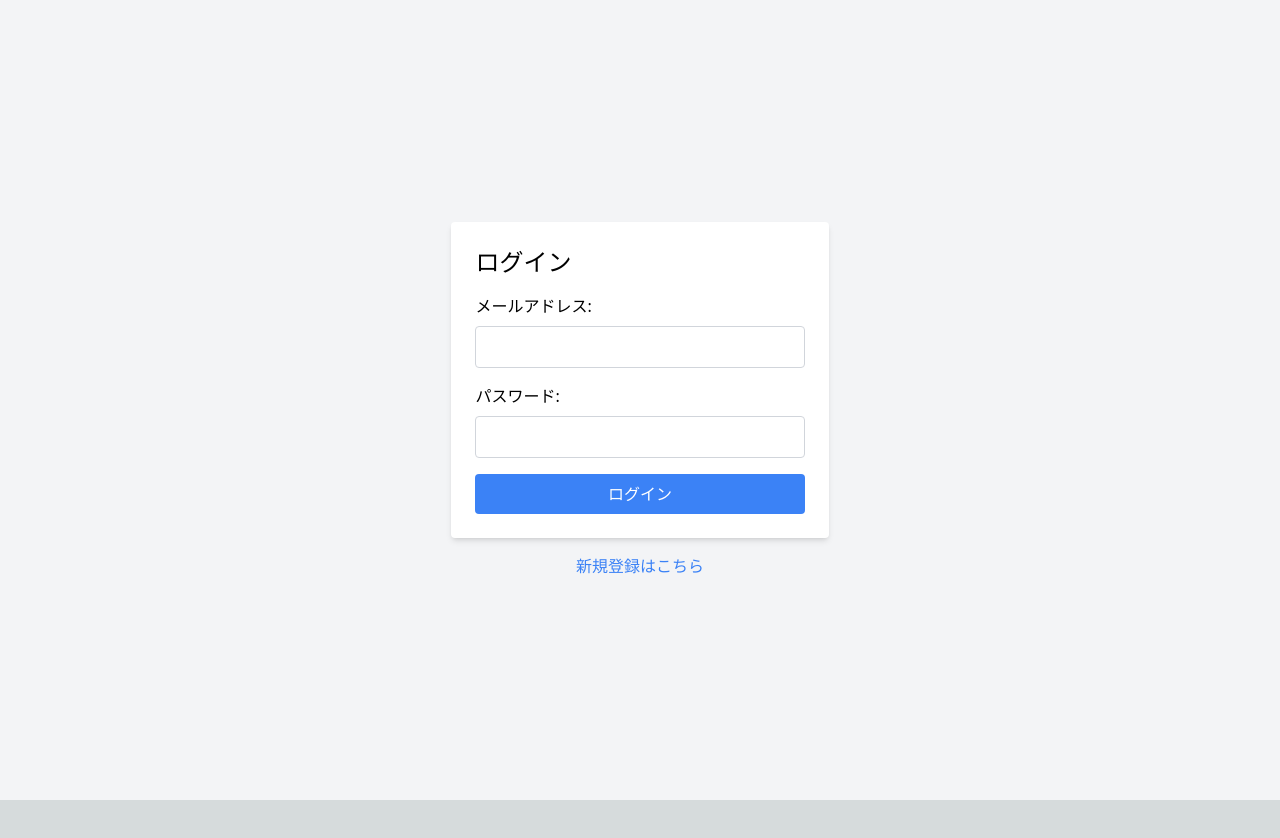
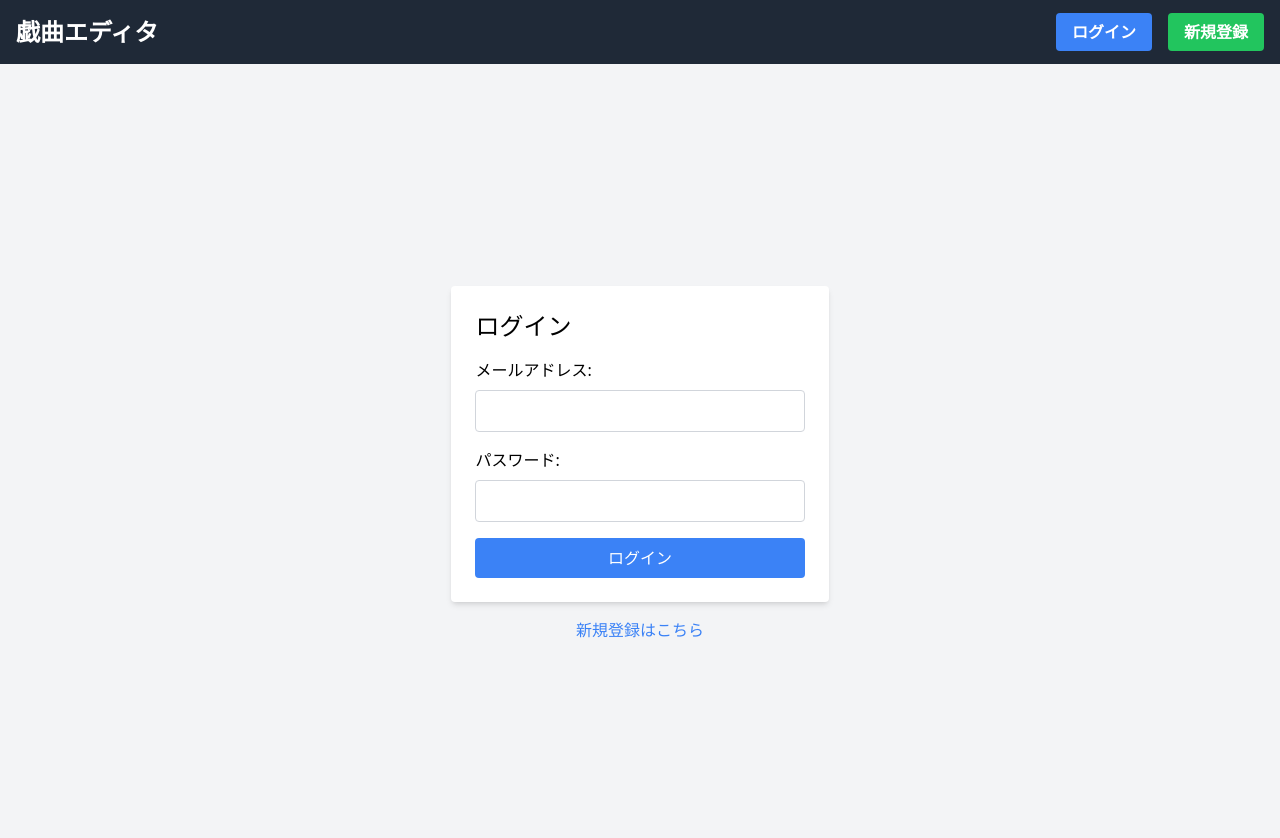
Before and after one commit to ICHINOMIYA1038/plotter, a Next.js app in the folder front/app/next-app/: page /login in a window 1280 px wide. Shown: the top 838 px of the page. Before the commit the page ends 800 px from the top, so only its background shows below. Built offline with nearby package versions, Linux system fonts and the light colour scheme; no server answers.

Commit message:
ヘッダーの作成

```diff
--- a/front/app/next-app/app/components/Header/index.tsx
+++ b/front/app/next-app/app/components/Header/index.tsx
@@ -1,16 +1,75 @@
-import Link from "next/link";
+// components/Header.tsx
+
+'use client';
+
+import Link from 'next/link';
+import { useEffect, useState } from 'react';
+import { createClient } from '@/utils/supabase/client';
 
 export const Header = () => {
+  const [user, setUser] = useState<any>(null);
+
+  useEffect(() => {
+    const fetchUser = async () => {
+      const supabase = createClient();
+      const { data, error } = await supabase.auth.getUser();
+      if (data?.user) {
+        setUser(data.user);
+      }
+    };
+    fetchUser();
+  }, []);
+
   return (
-    <div className=" h-15vh  px-4 py-2 mx-2 mb-2 items-center justify-end overflow-y-hidden overflow-x-hidden">
-      <div className="text-2xl font-bold">戯曲エディタ β版</div>
-      <div className="ml-4 text-xs">
-        このアプリは開発中です。
-        <Link className="text-blue-600 cursor-pointer" href={"/editor/terms"}>
-          免責事項
+    <header className="bg-gray-800 text-white p-4">
+      <div className="container mx-auto flex justify-between items-center">
+        <Link href="/">
+          <a className="text-2xl font-bold">戯曲エディタ</a>
         </Link>
-        をご確認ください。
+        <nav>
+          <ul className="flex space-x-4">
+            {user ? (
+              <>
+                <li>
+                  <span>ようこそ、{user.email}さん</span>
+                </li>
+                <li>
+                  <button
+                    onClick={async () => {
+                      const supabase = createClient();
+                      const { error } = await supabase.auth.signOut();
+                      if (!error) {
+                        setUser(null);
+                        location.reload();
+                      }
+                    }}
+                    className="bg-red-500 hover:bg-red-700 text-white font-bold py-2 px-4 rounded"
+                  >
+                    ログアウト
+                  </button>
+                </li>
+              </>
+            ) : (
+              <>
+                <li>
+                  <Link href="/login">
+                    <a className="bg-blue-500 hover:bg-blue-700 text-white font-bold py-2 px-4 rounded">
+                      ログイン
+                    </a>
+                  </Link>
+                </li>
+                <li>
+                  <Link href="/signup">
+                    <a className="bg-green-500 hover:bg-green-700 text-white font-bold py-2 px-4 rounded">
+                      新規登録
+                    </a>
+                  </Link>
+                </li>
+              </>
+            )}
+          </ul>
+        </nav>
       </div>
-    </div>
+    </header>
   );
 };
--- a/front/app/next-app/app/components/tiptap/index.tsx
+++ b/front/app/next-app/app/components/tiptap/index.tsx
@@ -32,7 +32,6 @@ import {
   CharacterName,
   Characters,
 } from "../CharactersNode";
-import { Header } from "../Header";
 import HowToSlideShow from "../HowToSlideShow";
 import { DraggableParagraph } from "../DraggableParagraph";
 import { DraggableHeading } from "../DraggableHeading";
@@ -187,7 +186,6 @@ export default function TipTap({ setData, data, setContent }: any) {
           ref={parentDivRef}
         >
           <div className="h-15vh xl:flex">
-            <Header />
             <Toolbar editor={editor} />
           </div>
           {flashMessage && (
--- a/front/app/next-app/app/layout.tsx
+++ b/front/app/next-app/app/layout.tsx
@@ -5,6 +5,7 @@ import { Analytics } from "@vercel/analytics/react";
 import Script from "next/script";
 import * as gtag from "@/lib/gtag";
 import { Metadata } from "next";
+import { Header } from "./components/Header";
 
 export const metadata: Metadata = {
   title: "戯曲エディタ",
@@ -18,10 +19,10 @@ export const metadata: Metadata = {
   },
 };
 
-export default function RootLayout({ children }:any) {
+export default function RootLayout({ children }: any) {
   return (
     <html lang="ja">
-      <body>
+      <head>
         <Script
           async
           src="https://pagead2.googlesyndication.com/pagead/js/adsbygoogle.js?client=ca-pub-8691137965825158"
@@ -44,6 +45,9 @@ export default function RootLayout({ children }:any) {
              `,
           }}
         />
+      </head>
+      <body>
+        <Header />
         {children}
         <Analytics />
       </body>
--- a/front/app/next-app/utils/supabase/middleware.ts
+++ b/front/app/next-app/utils/supabase/middleware.ts
@@ -37,6 +37,7 @@ export async function updateSession(request: NextRequest) {
 
   if (
     !user &&
+    !request.nextUrl.pathname.startsWith('/') &&
     !request.nextUrl.pathname.startsWith('/login') &&
     !request.nextUrl.pathname.startsWith('/signup') &&
     !request.nextUrl.pathname.startsWith('/auth') &&
```
Also changed, not shown: 1 other file (tests, documents, lock files or other folders).
